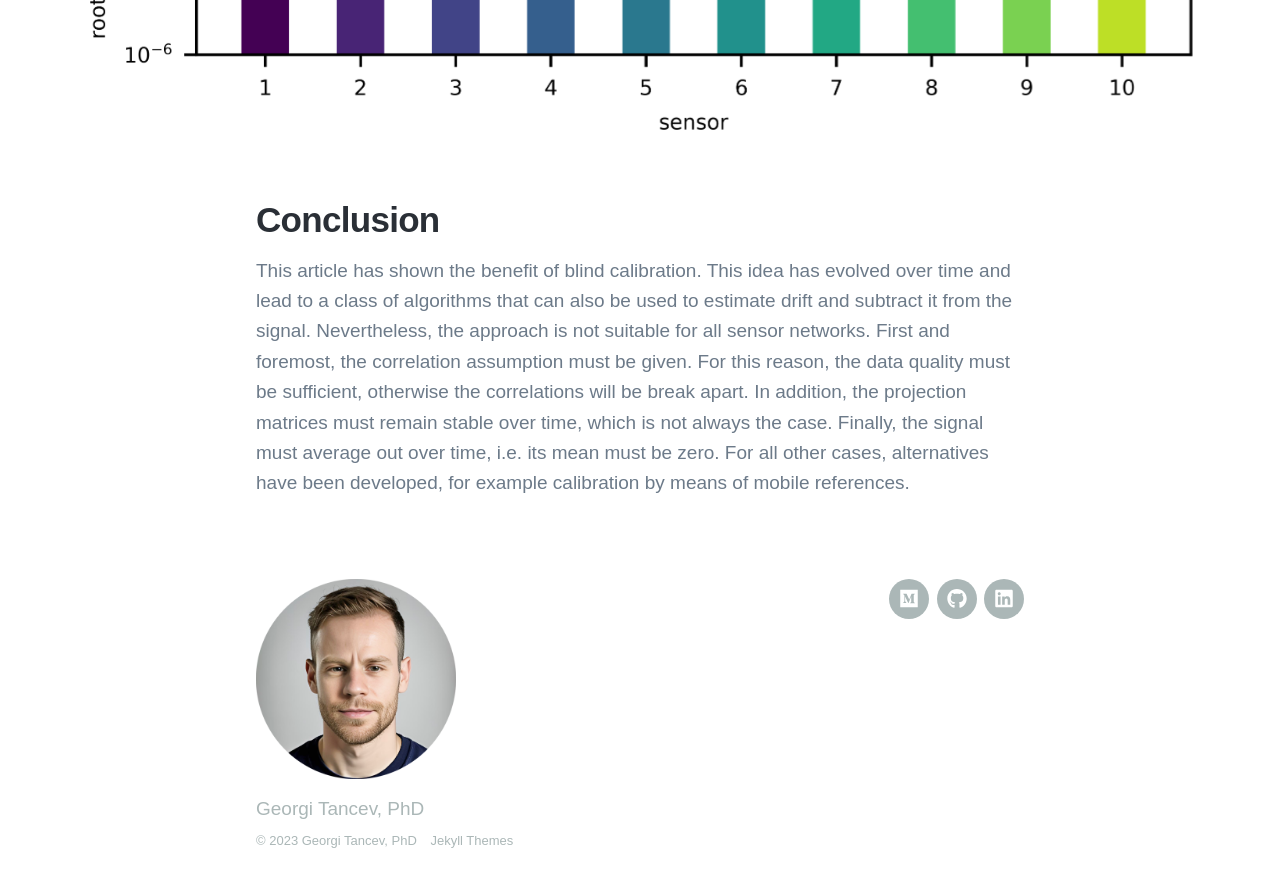
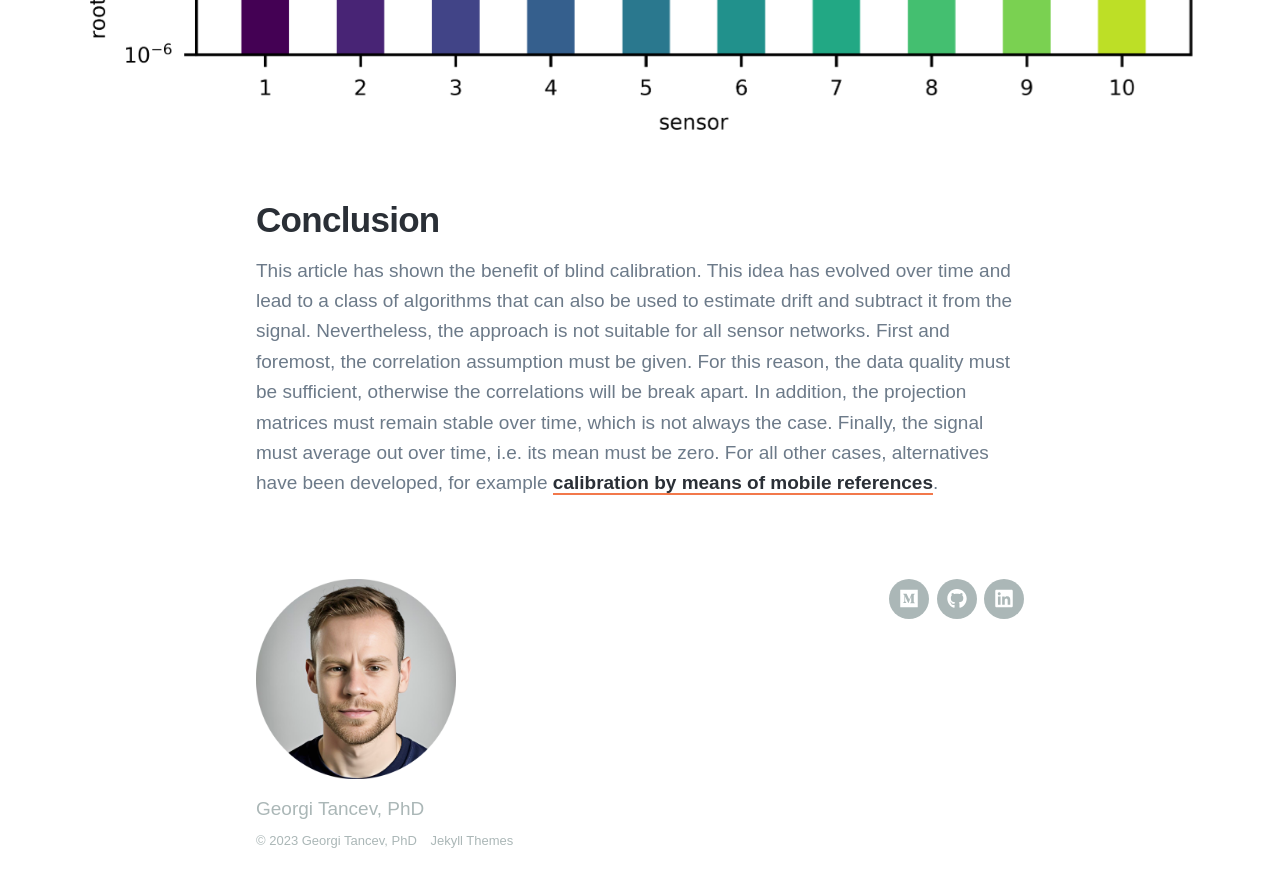
Before and after one commit to gtancev/gtancev.github.io, a Jekyll site: the page built from _posts/2023-07-20-blind-calibration.md, in a window 1280 px wide and 900 px high, scrolled down 8866 px. Shown: the top 887 px of the window. Built offline with Jekyll 4.4.1, drawn with Linux system fonts in a browser that asks for light colours; nearby versions of some CDN libraries; some web fonts are replaced; part of the change alters nothing that is shown.

```diff
--- a/_posts/2023-07-20-blind-calibration.md
+++ b/_posts/2023-07-20-blind-calibration.md
@@ -1,6 +1,5 @@
 ---
 title: 'Blind Calibration'
-subtitle: 'An algorithm that keeps your sensor networks calibrated.'
 date: 2023-07-20 00:00:00
 description: Blind Calbration
 featured_image: '/images/posts/blind-calibration/title.jpg'
@@ -186,4 +185,4 @@ Finally, the third and last plot compares the improvement of the measurement wit
 
 ## Conclusion
 
-This article has shown the benefit of blind calibration. This idea has evolved over time and lead to a class of algorithms that can also be used to estimate drift and subtract it from the signal. Nevertheless, the approach is not suitable for all sensor networks. First and foremost, the correlation assumption must be given. For this reason, the data quality must be sufficient, otherwise the correlations will be break apart. In addition, the projection matrices must remain stable over time, which is not always the case. Finally, the signal must average out over time, i.e. its mean must be zero. For all other cases, alternatives have been developed, for example calibration by means of mobile references.
+This article has shown the benefit of blind calibration. This idea has evolved over time and lead to a class of algorithms that can also be used to estimate drift and subtract it from the signal. Nevertheless, the approach is not suitable for all sensor networks. First and foremost, the correlation assumption must be given. For this reason, the data quality must be sufficient, otherwise the correlations will be break apart. In addition, the projection matrices must remain stable over time, which is not always the case. Finally, the signal must average out over time, i.e. its mean must be zero. For all other cases, alternatives have been developed, for example [calibration by means of mobile references](https://ieeexplore.ieee.org/abstract/document/9690889).
```
